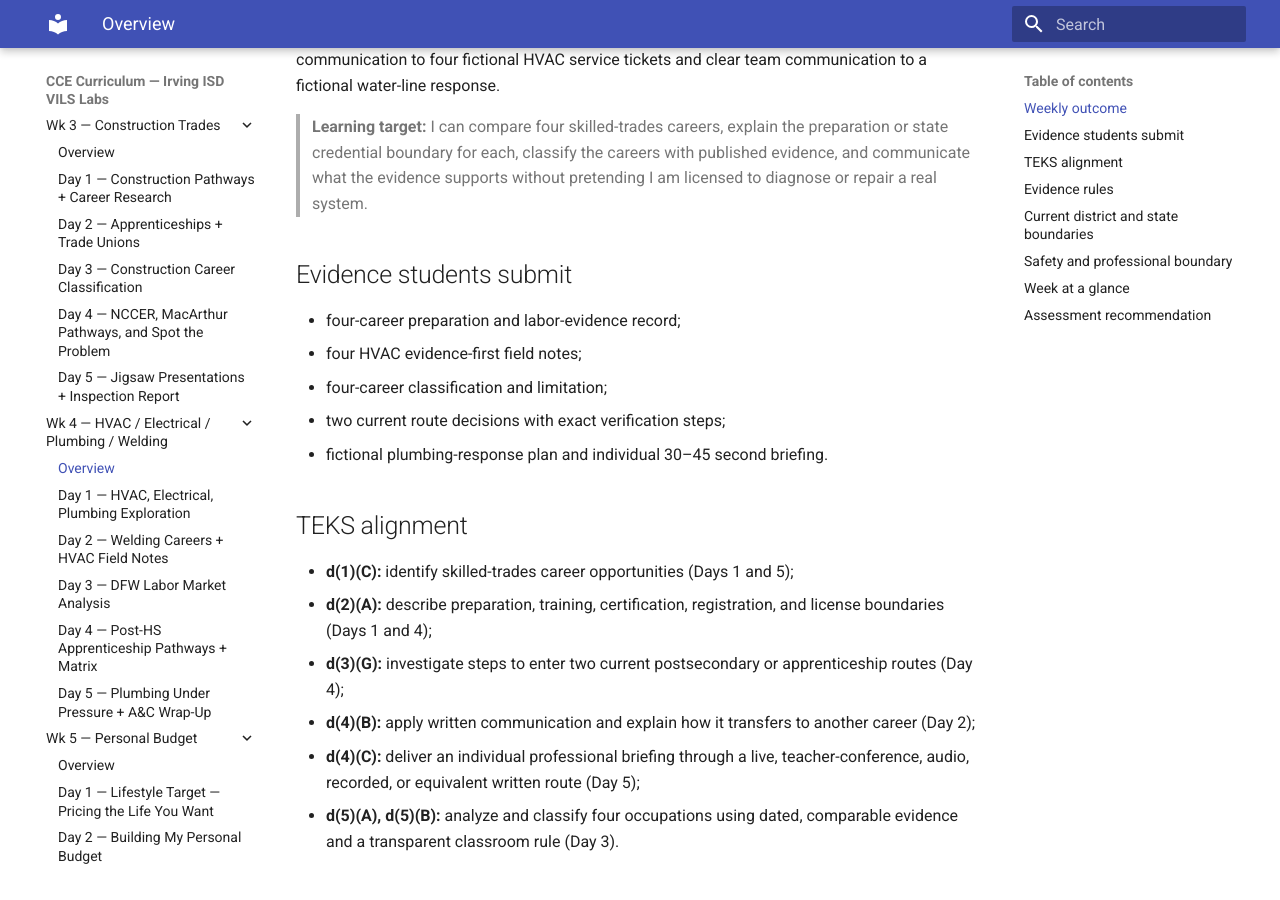
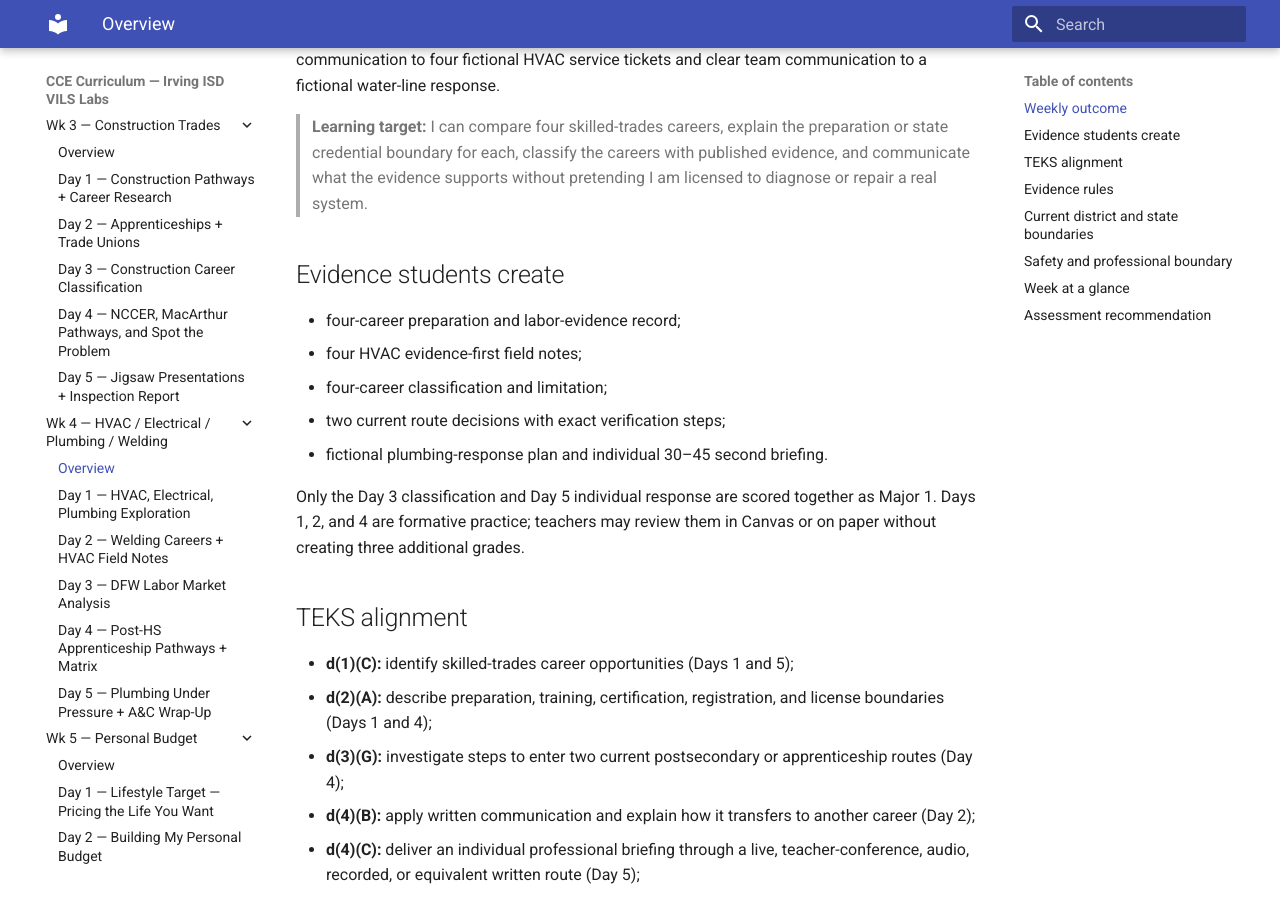
Before and after one commit to elbrielle/cce-curriculum, an MkDocs documentation site: the page built from docs/5sw/wk4-hvac-electrical-plumbing/overview.md, in a window 1280 px wide and 900 px high, scrolled down 342 px. Built offline with MkDocs 1.6.1 and Material for MkDocs 9.7.7, drawn with Linux system fonts in a browser that asks for light colours; the version menu is left out.

Commit message:
Clarify skilled-trades major evidence flow

```diff
--- a/docs/5sw/wk4-hvac-electrical-plumbing/overview.md
+++ b/docs/5sw/wk4-hvac-electrical-plumbing/overview.md
@@ -8,13 +8,15 @@ Students compare Electricians; Plumbers, Pipefitters, and Steamfitters; HVAC Mec
 
 > **Learning target:** I can compare four skilled-trades careers, explain the preparation or state credential boundary for each, classify the careers with published evidence, and communicate what the evidence supports without pretending I am licensed to diagnose or repair a real system.
 
-## Evidence students submit
+## Evidence students create
 
 - four-career preparation and labor-evidence record;
 - four HVAC evidence-first field notes;
 - four-career classification and limitation;
 - two current route decisions with exact verification steps;
 - fictional plumbing-response plan and individual 30–45 second briefing.
+
+Only the Day 3 classification and Day 5 individual response are scored together as Major 1. Days 1, 2, and 4 are formative practice; teachers may review them in Canvas or on paper without creating three additional grades.
 
 ## TEKS alignment
 
```
Also changed, not shown: docs/5sw/wk4-hvac-electrical-plumbing/day3.md (+2 -0 lines), docs/5sw/wk4-hvac-electrical-plumbing/day5.md (+2 -0 lines), 3 other files.
